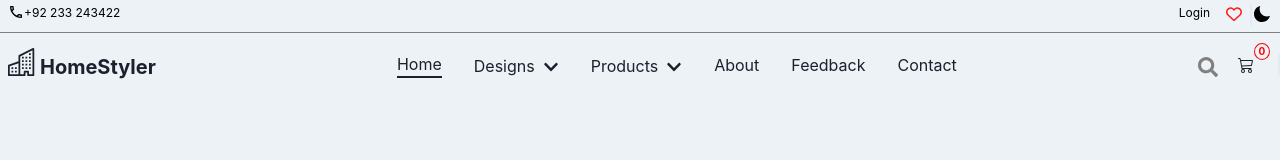
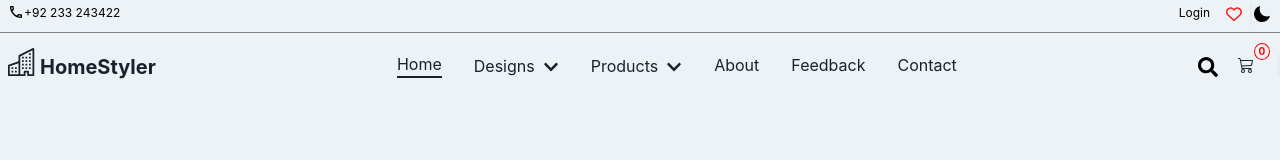
Before and after one commit to Fizahere/HomeStyler, a React (Vite) app: page / in a window 1280 px wide. Shown: the top 160 px of the page. Built offline with nearby package versions, Linux system fonts and the light colour scheme.

Commit message:
[color of search icon]

```diff
--- a/src/components/ClientLayout/Navbar.jsx
+++ b/src/components/ClientLayout/Navbar.jsx
@@ -297,9 +297,11 @@ function Navbar() {
                 mx={2}
                 as={APP_ICONS.SEARCH}
                 fontSize={{ base: 14, md: 20 }}
-                color={Colors.GREY}
+                color={Colors.BLACK}
+                _dark={{
+                  color: Colors.WHITE
+                }}
                 onClick={handleSearchToggle}
-                // onClick={searchDrawer.onOpen}
               />
             )}
             {searchToggle && (
@@ -308,7 +310,10 @@ function Navbar() {
                 mx={2}
                 as={APP_ICONS.CLOSE}
                 fontSize={{ base: 14, md: 22 }}
-                color={Colors.GREY}
+                color={Colors.BLACK}
+                _dark={{
+                  color: Colors.WHITE
+                }}
                 onClick={handleSearchToggle}
               />
             )}
```
